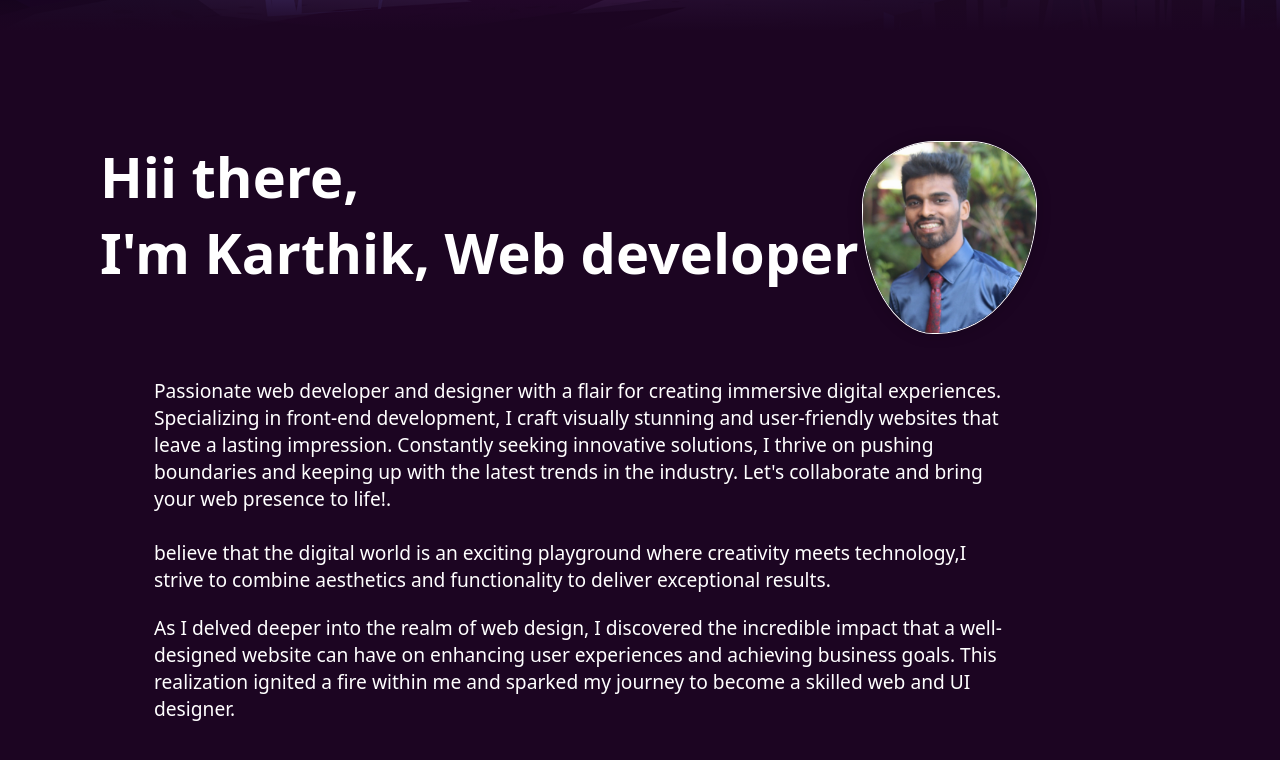
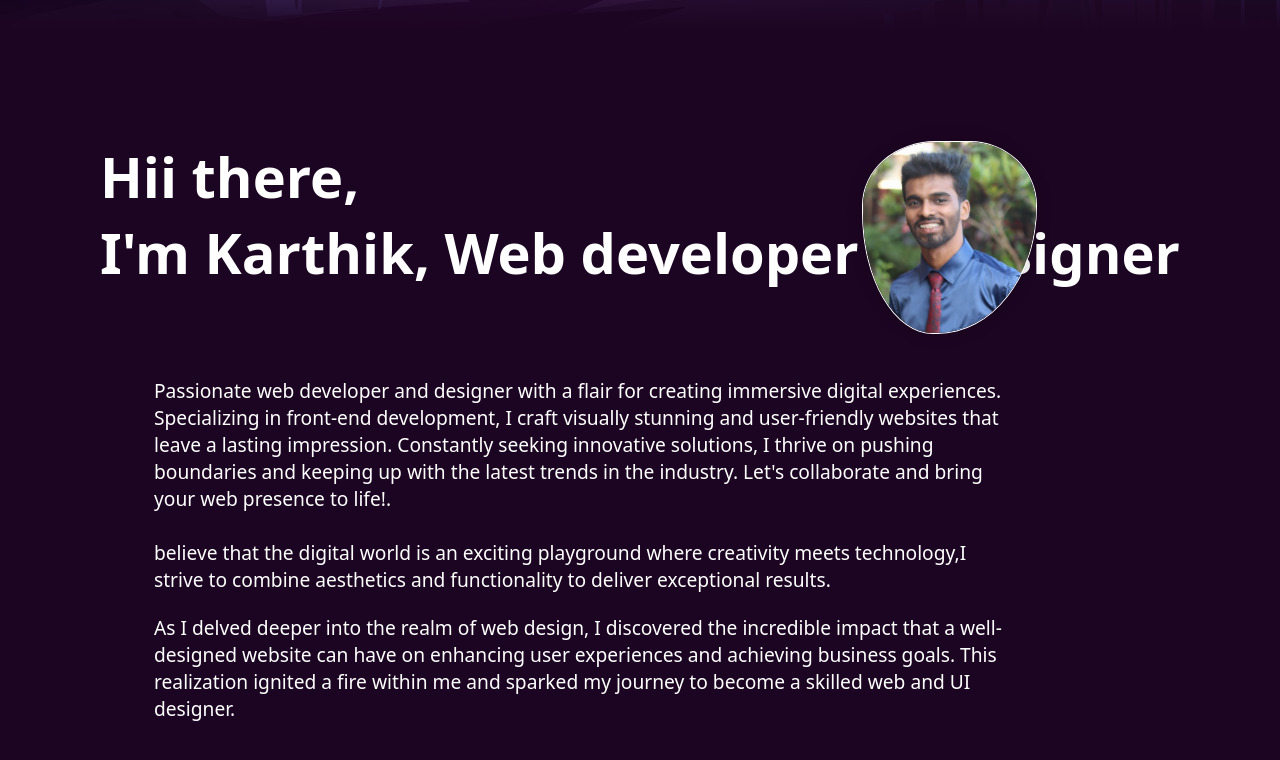
Before and after one commit to karthi57/Portfolio, a plain HTML site: page index.html in a window 1280 px wide. Shown: the part 769-1529 px from the top of the page. Drawn offline with Linux system fonts and the light colour scheme.

Commit message:
Update index.html

```diff
--- a/index.html
+++ b/index.html
@@ -37,7 +37,7 @@
         </span>
         <span id="About">
             <p>
-            <h2>Hii there,<br> I'm Karthik, Web developer </h2>
+            <h2>Hii there,<br> I'm Karthik, Web developer & Designer</h2>
             </p>
             <br><br>
             <span class="first">
```
